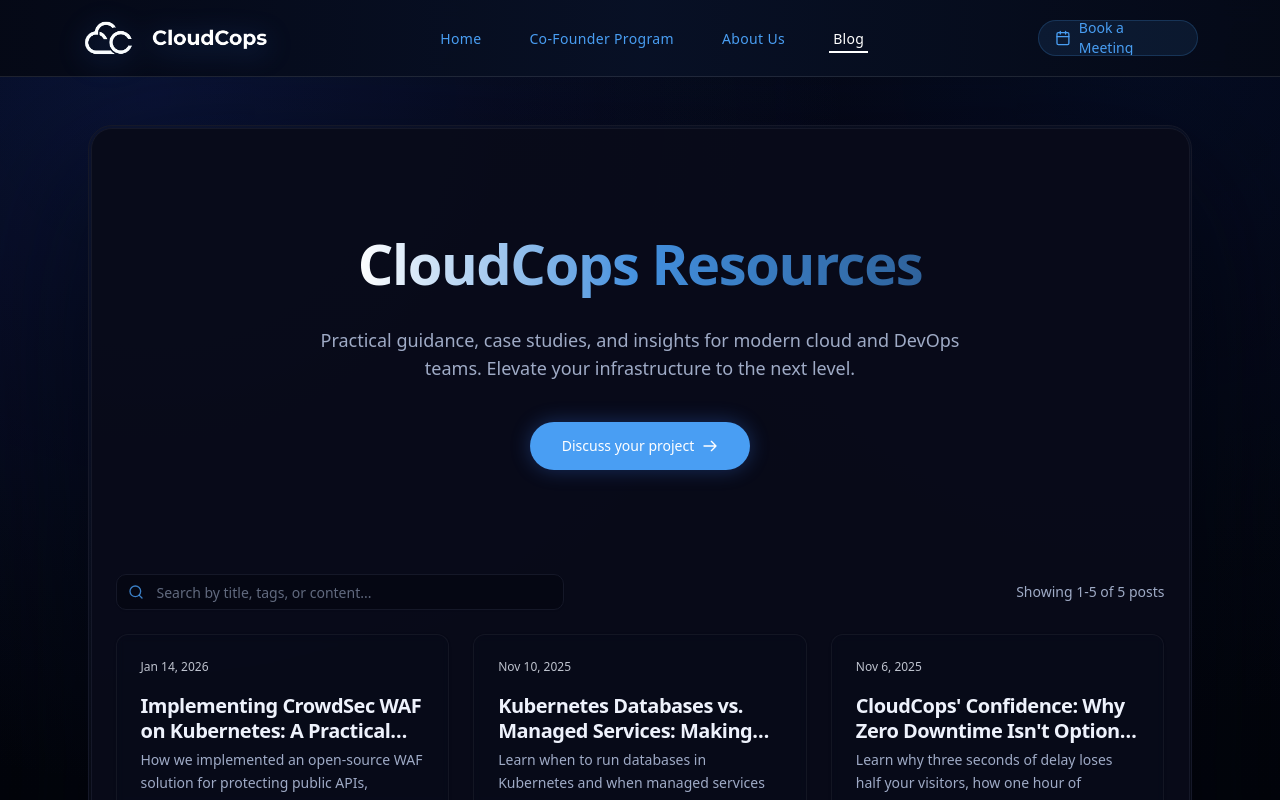
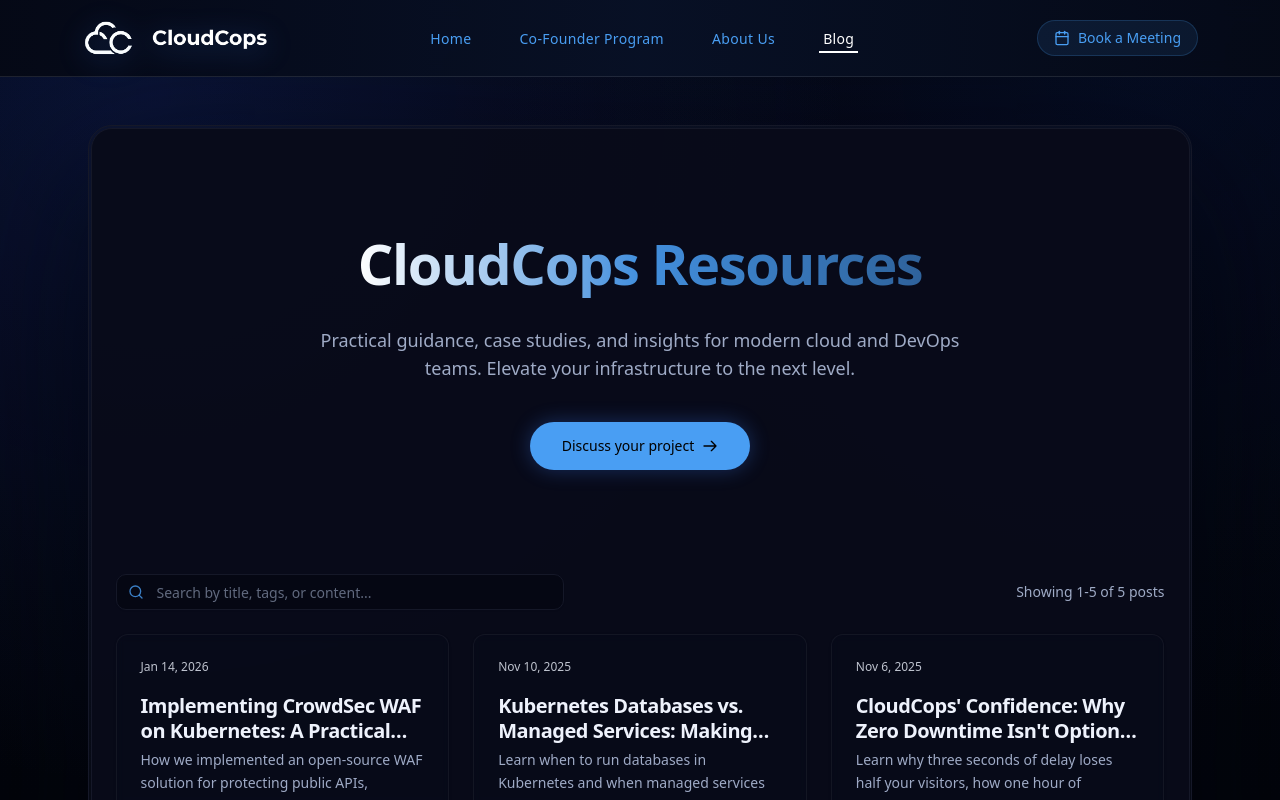
Before and after one commit to cloudcops/cloudcops-blogs, a Next.js app: page / in a window 1280 px wide. Shown: the top 800 px of the page. Built offline with nearby package versions, Linux system fonts and the light colour scheme.

Commit message:
fix: button text color and header wrapping

```diff
--- a/src/app/blogs/page.tsx
+++ b/src/app/blogs/page.tsx
@@ -59,7 +59,7 @@
             href="https://calendly.com/salih-kayiplar"
             target="_blank"
             rel="noreferrer"
-            className="group relative inline-flex h-12 items-center justify-center gap-2 overflow-hidden rounded-full bg-primary px-8 text-sm font-medium text-primary-foreground shadow-[0_0_20px_rgba(60,130,255,0.3)] transition-all hover:bg-primary/90 hover:shadow-[0_0_30px_rgba(60,130,255,0.5)]"
+            className="group relative inline-flex h-12 items-center justify-center gap-2 overflow-hidden rounded-full bg-primary px-8 text-sm font-medium !text-black shadow-[0_0_20px_rgba(60,130,255,0.3)] transition-all hover:bg-primary/90 hover:shadow-[0_0_30px_rgba(60,130,255,0.5)] no-underline"
           >
             <span>Discuss your project</span>
             <svg
--- a/src/components/call-to-action.tsx
+++ b/src/components/call-to-action.tsx
@@ -13,12 +13,12 @@
         <p className="text-base md:text-lg text-muted-foreground">
           Let's discuss how CloudCops can help you build secure, scalable, and modern DevOps workflows. Schedule a free discovery call today.
         </p>
-        <div className="pt-4">
+        <div className="pt-4 flex justify-center">
           <a
             href="https://calendly.com/salih-kayiplar"
             target="_blank"
             rel="noreferrer"
-            className="inline-flex h-12 items-center justify-center gap-2 rounded-full bg-primary px-8 text-sm font-medium text-primary-foreground shadow-[0_0_20px_rgba(60,130,255,0.4)] transition-all hover:bg-primary/90 hover:scale-105 hover:shadow-[0_0_30px_rgba(60,130,255,0.6)]"
+            className="inline-flex h-12 items-center justify-center gap-2 rounded-full bg-primary px-8 text-sm font-medium !text-black shadow-[0_0_20px_rgba(60,130,255,0.4)] transition-all hover:bg-primary/90 hover:scale-105 hover:shadow-[0_0_30px_rgba(60,130,255,0.6)] no-underline"
           >
             <Calendar className="h-4 w-4" />
             <span>Book a Meeting with Salih</span>
--- a/src/components/site-header.tsx
+++ b/src/components/site-header.tsx
@@ -87,12 +87,12 @@
           )}
         </button>
 
-        <div className="hidden md:flex w-[160px] justify-end">
+        <div className="hidden md:flex w-auto justify-end min-w-[180px]">
           <a
             href="https://calendly.com/salih-kayiplar"
             target="_blank"
             rel="noreferrer"
-            className="group relative inline-flex h-9 items-center justify-center gap-2 overflow-hidden rounded-full bg-primary/10 px-4 py-2 text-sm font-medium text-primary border border-primary/20 transition-all hover:bg-primary hover:text-primary-foreground hover:shadow-[0_0_20px_rgba(60,130,255,0.4)]"
+            className="group relative inline-flex h-9 whitespace-nowrap items-center justify-center gap-2 overflow-hidden rounded-full bg-primary/10 px-4 py-2 text-sm font-medium text-primary border border-primary/20 transition-all hover:bg-primary hover:!text-black hover:shadow-[0_0_20px_rgba(60,130,255,0.4)] no-underline"
           >
             <Calendar className="h-4 w-4" />
             <span>Book a Meeting</span>
```
Also changed, not shown: 1 other file (tests, documents, lock files or other folders).
